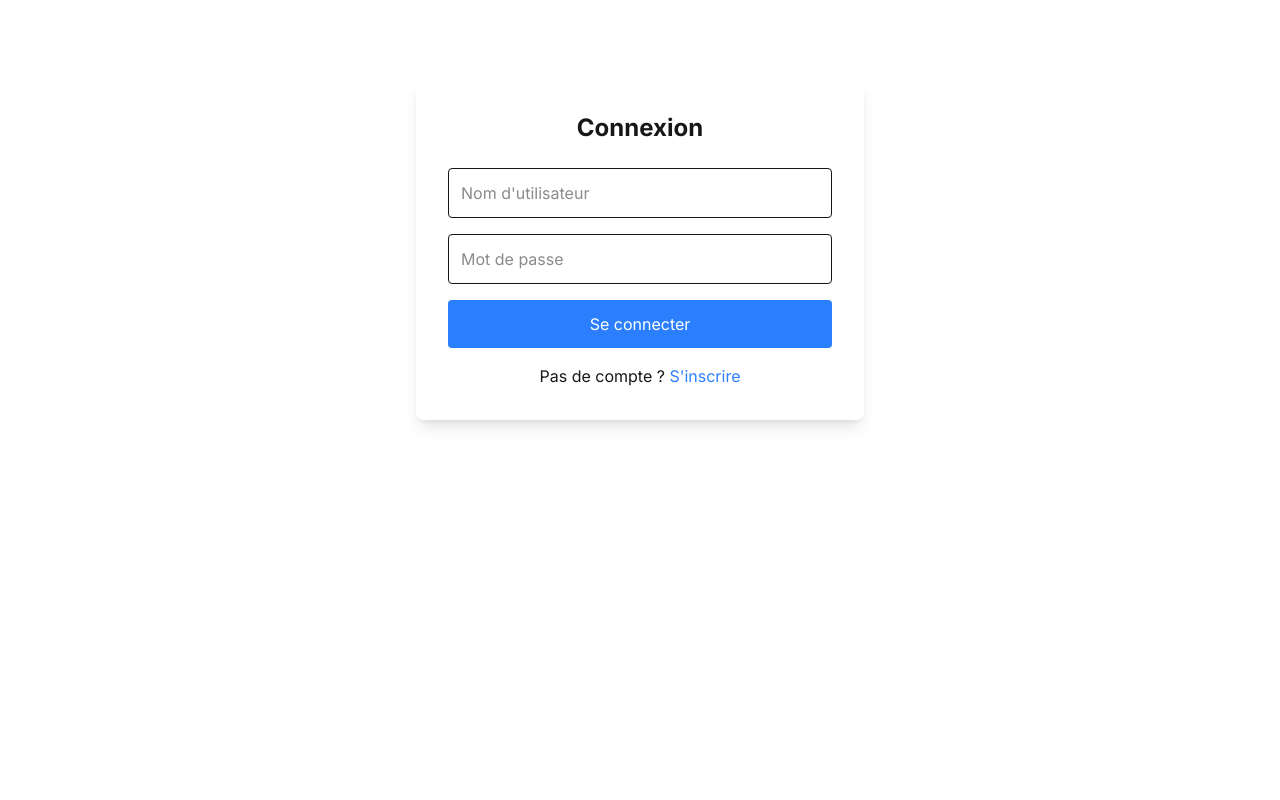
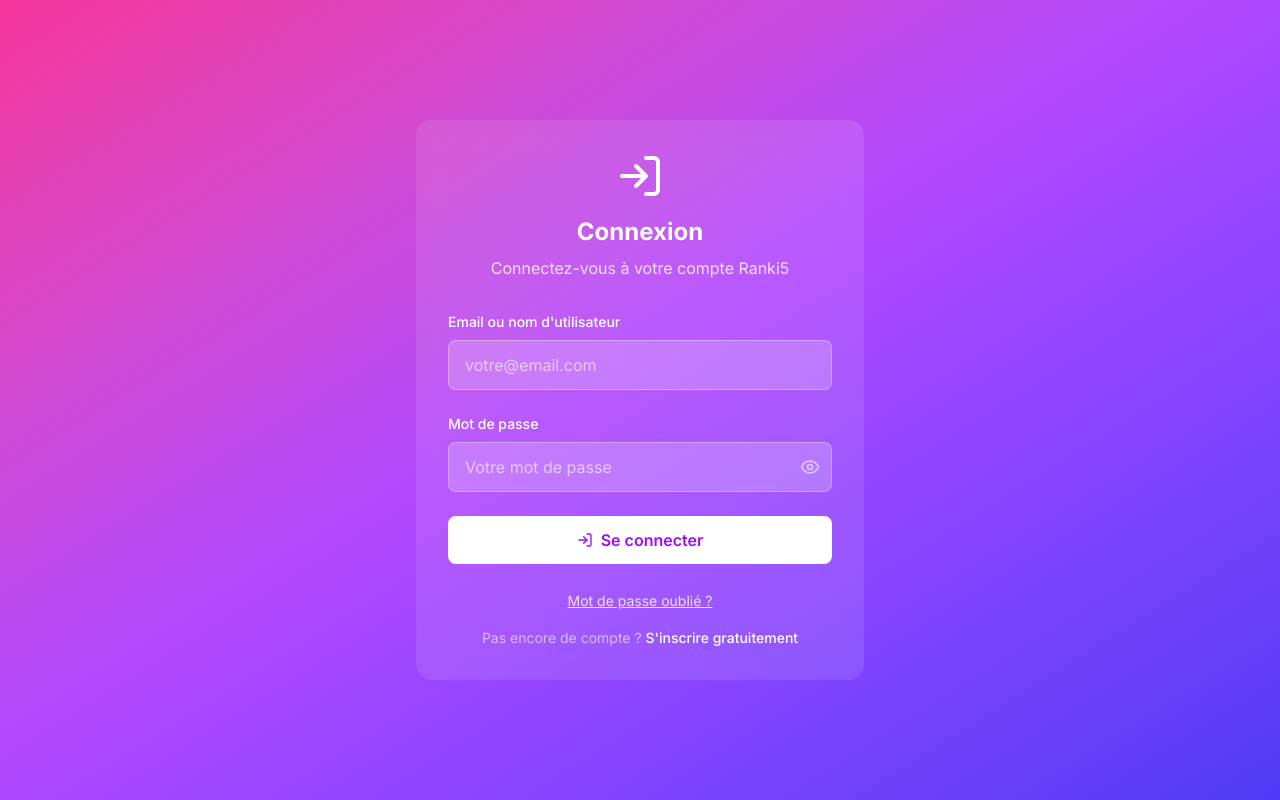
Before and after one commit to AJOUIRJAayoub/socialrank-modern, a Next.js app: page /auth/login in a window 1280 px wide. Built offline with nearby package versions, Linux system fonts and the light colour scheme; no server answers.

Commit message:
Mise en place systeme connexion

```diff
--- a/src/app/verify-email/page.tsx
+++ b/src/app/verify-email/page.tsx
@@ -11,6 +11,7 @@ import Link from 'next/link';
 function VerifyEmailContent() {
   const [status, setStatus] = useState<'loading' | 'success' | 'error'>('loading');
   const [message, setMessage] = useState('');
+  const [countdown, setCountdown] = useState(5);
   const searchParams = useSearchParams();
   const router = useRouter();
   const { verifyEmail } = useAuth();
@@ -30,10 +31,17 @@ function VerifyEmailContent() {
         setStatus('success');
         setMessage(result.message || 'Email vérifié avec succès !');
 
-        // Rediriger vers la page de connexion après 3 secondes
-        setTimeout(() => {
-          router.push('/login?verified=true');
-        }, 3000);
+        // Démarrer le countdown de 5 secondes
+        const countdownTimer = setInterval(() => {
+          setCountdown((prev) => {
+            if (prev <= 1) {
+              clearInterval(countdownTimer);
+              router.push('/auth/login?verified=true');
+              return 0;
+            }
+            return prev - 1;
+          });
+        }, 1000);
 
       } catch (error: any) {
         setStatus('error');
@@ -68,17 +76,22 @@ function VerifyEmailContent() {
               <CheckCircle className="w-16 h-16 text-green-400" />
             </div>
             <h1 className="text-2xl font-bold text-white mb-4">
-              Email vérifié !
+              ✅ Email vérifié !
             </h1>
             <p className="text-white/80 mb-6">
               {message}
             </p>
-            <p className="text-sm text-white/60 mb-4">
-              Redirection automatique vers la page de connexion...
-            </p>
+            <div className="bg-green-500/20 border border-green-500/50 rounded-lg p-4 mb-6">
+              <p className="text-green-200 text-sm mb-2">
+                🎉 Votre compte est maintenant activé !
+              </p>
+              <p className="text-green-100 font-semibold">
+                Redirection automatique dans {countdown} seconde{countdown > 1 ? 's' : ''}...
+              </p>
+            </div>
             <Link
-              href="/login"
-              className="inline-block bg-white text-purple-600 px-6 py-2 rounded-lg font-semibold hover:bg-gray-100 transition-colors"
+              href="/auth/login"
+              className="inline-block bg-white text-purple-600 px-6 py-3 rounded-lg font-semibold hover:bg-gray-100 transition-colors"
             >
               Me connecter maintenant
             </Link>
@@ -96,16 +109,21 @@ function VerifyEmailContent() {
             <p className="text-white/80 mb-6">
               {message}
             </p>
+            <div className="bg-red-500/20 border border-red-500/50 rounded-lg p-4 mb-6">
+              <p className="text-red-200 text-sm">
+                Le lien de vérification est peut-être expiré ou invalide.
+              </p>
+            </div>
             <div className="space-y-3">
               <Link
-                href="/login"
-                className="block bg-white text-purple-600 px-6 py-2 rounded-lg font-semibold hover:bg-gray-100 transition-colors"
+                href="/auth/login"
+                className="block bg-white text-purple-600 px-6 py-3 rounded-lg font-semibold hover:bg-gray-100 transition-colors"
               >
                 Aller à la connexion
               </Link>
               <Link
-                href="/register"
-                className="block border border-white text-white px-6 py-2 rounded-lg hover:bg-white/10 transition-colors"
+                href="/auth/register"
+                className="block border border-white text-white px-6 py-3 rounded-lg hover:bg-white/10 transition-colors"
               >
                 Créer un nouveau compte
               </Link>
--- a/src/components/auth/LoginForm.tsx
+++ b/src/components/auth/LoginForm.tsx
@@ -1,18 +1,34 @@
 'use client';
 
-import { useState } from 'react';
+import { useState, useEffect } from 'react';
 import { useAuth } from '@/contexts/AuthContext';
-import { LogIn } from 'lucide-react';
+import { useSearchParams } from 'next/navigation';
+import { LogIn, Eye, EyeOff, CheckCircle, Mail } from 'lucide-react';
 import Link from 'next/link';
 
 export function LoginForm() {
   const { login } = useAuth();
+  const searchParams = useSearchParams();
   const [isLoading, setIsLoading] = useState(false);
   const [error, setError] = useState('');
+  const [showPassword, setShowPassword] = useState(false);
+  const [showVerifiedMessage, setShowVerifiedMessage] = useState(false);
   const [formData, setFormData] = useState({
     username: '',
     password: '',
   });
+
+  useEffect(() => {
+    // Vérifier si l'utilisateur vient d'être vérifié
+    const verified = searchParams.get('verified');
+    if (verified === 'true') {
+      setShowVerifiedMessage(true);
+      // Masquer le message après 10 secondes
+      setTimeout(() => {
+        setShowVerifiedMessage(false);
+      }, 10000);
+    }
+  }, [searchParams]);
 
   const handleSubmit = async (e: React.FormEvent) => {
     e.preventDefault();
@@ -31,47 +47,141 @@ export function LoginForm() {
   };
 
   return (
-    <div className="w-full max-w-md mx-auto mt-20">
-      <div className="bg-white p-8 rounded-lg shadow-lg">
-        <h2 className="text-2xl font-bold mb-6 text-center">Connexion</h2>
+    <div className="min-h-screen bg-gradient-to-br from-pink-500 via-purple-500 to-indigo-600 flex items-center justify-center p-4">
+      <div className="bg-white/10 backdrop-blur-md rounded-2xl p-8 max-w-md w-full">
 
-        {error && (
-          <div className="mb-4 p-3 bg-red-100 text-red-600 rounded">
-            {error}
+        {/* Message de succès après vérification */}
+        {showVerifiedMessage && (
+          <div className="bg-green-500/20 border border-green-500/50 rounded-lg p-4 mb-6 flex items-start">
+            <CheckCircle className="w-6 h-6 text-green-400 mr-3 mt-0.5 flex-shrink-0" />
+            <div>
+              <p className="text-green-200 font-semibold mb-1">
+                🎉 Email vérifié avec succès !
+              </p>
+              <p className="text-green-100 text-sm">
+                Votre compte est maintenant activé. Vous pouvez vous connecter ci-dessous.
+              </p>
+            </div>
           </div>
         )}
 
-        <form onSubmit={handleSubmit} className="space-y-4">
+        <div className="text-center mb-8">
+          <div className="flex justify-center mb-4">
+            <LogIn className="w-12 h-12 text-white" />
+          </div>
+          <h1 className="text-2xl font-bold text-white mb-2">
+            Connexion
+          </h1>
+          <p className="text-white/80">
+            Connectez-vous à votre compte Ranki5
+          </p>
+        </div>
+
+        {error && (
+          <div className="mb-6 bg-red-500/20 border border-red-500/50 rounded-lg p-4">
+            <div className="flex items-start">
+              <div className="flex-shrink-0">
+                <svg className="w-5 h-5 text-red-400 mt-0.5" fill="currentColor" viewBox="0 0 20 20">
+                  <path fillRule="evenodd" d="M10 18a8 8 0 100-16 8 8 0 000 16zM8.707 7.293a1 1 0 00-1.414 1.414L8.586 10l-1.293 1.293a1 1 0 101.414 1.414L10 11.414l1.293 1.293a1 1 0 001.414-1.414L11.414 10l1.293-1.293a1 1 0 00-1.414-1.414L10 8.586 8.707 7.293z" clipRule="evenodd" />
+                </svg>
+              </div>
+              <div className="ml-3">
+                <p className="text-red-200 text-sm">{error}</p>
+                {error.includes('email') && (
+                  <div className="mt-2">
+                    <Link
+                      href="/verify-email-notice"
+                      className="inline-flex items-center text-red-100 hover:text-white text-sm underline"
+                    >
+                      <Mail className="w-4 h-4 mr-1" />
+                      Renvoyer l'email de vérification
+                    </Link>
+                  </div>
+                )}
+              </div>
+            </div>
+          </div>
+        )}
+
+        <form onSubmit={handleSubmit} className="space-y-6">
+          <div>
+            <label htmlFor="username" className="block text-sm font-medium text-white mb-2">
+              Email ou nom d'utilisateur
+            </label>
             <input
+              id="username"
               type="text"
-            placeholder="Nom d'utilisateur"
               value={formData.username}
               onChange={(e) => setFormData({ ...formData, username: e.target.value })}
-            className="w-full p-3 border rounded"
               required
+              placeholder="votre@email.com"
+              className="w-full px-4 py-3 bg-white/20 border border-white/30 rounded-lg text-white placeholder-white/60 focus:outline-none focus:ring-2 focus:ring-white/50 focus:border-transparent"
             />
+          </div>
 
+          <div>
+            <label htmlFor="password" className="block text-sm font-medium text-white mb-2">
+              Mot de passe
+            </label>
+            <div className="relative">
               <input
-            type="password"
-            placeholder="Mot de passe"
+                id="password"
+                type={showPassword ? 'text' : 'password'}
                 value={formData.password}
                 onChange={(e) => setFormData({ ...formData, password: e.target.value })}
-            className="w-full p-3 border rounded"
                 required
+                placeholder="Votre mot de passe"
+                className="w-full px-4 py-3 pr-12 bg-white/20 border border-white/30 rounded-lg text-white placeholder-white/60 focus:outline-none focus:ring-2 focus:ring-white/50 focus:border-transparent"
               />
+              <button
+                type="button"
+                onClick={() => setShowPassword(!showPassword)}
+                className="absolute right-3 top-1/2 transform -translate-y-1/2 text-white/60 hover:text-white"
+              >
+                {showPassword ? <EyeOff className="w-5 h-5" /> : <Eye className="w-5 h-5" />}
+              </button>
+            </div>
+          </div>
 
           <button
             type="submit"
             disabled={isLoading}
-            className="w-full p-3 bg-blue-500 text-white rounded hover:bg-blue-600 disabled:opacity-50"
+            className="w-full bg-white text-purple-600 py-3 rounded-lg font-semibold hover:bg-gray-100 transition-colors disabled:opacity-50 disabled:cursor-not-allowed flex items-center justify-center"
           >
-            {isLoading ? 'Connexion...' : 'Se connecter'}
+            {isLoading ? (
+              <div className="flex items-center">
+                <div className="animate-spin rounded-full h-4 w-4 border-b-2 border-purple-600 mr-2"></div>
+                Connexion en cours...
+              </div>
+            ) : (
+              <div className="flex items-center">
+                <LogIn className="w-4 h-4 mr-2" />
+                Se connecter
+              </div>
+            )}
           </button>
         </form>
 
-        <p className="mt-4 text-center">
-          Pas de compte ? <Link href="/auth/register" className="text-blue-500">S&apos;inscrire</Link>
+        <div className="mt-6 space-y-4">
+          <div className="text-center">
+            <Link
+              href="/forgot-password"
+              className="text-white/80 hover:text-white text-sm underline"
+            >
+              Mot de passe oublié ?
+            </Link>
+          </div>
+
+          <div className="text-center">
+            <p className="text-white/60 text-sm">
+              Pas encore de compte ?{' '}
+              <Link href="/auth/register" className="text-white hover:underline font-medium">
+                S'inscrire gratuitement
+              </Link>
             </p>
+          </div>
+        </div>
+
       </div>
     </div>
   );
```
Also changed, not shown: src/app/verify-email-notice/page.tsx (+49 -5 lines). Lines whose indentation alone changed are shown as unchanged.
